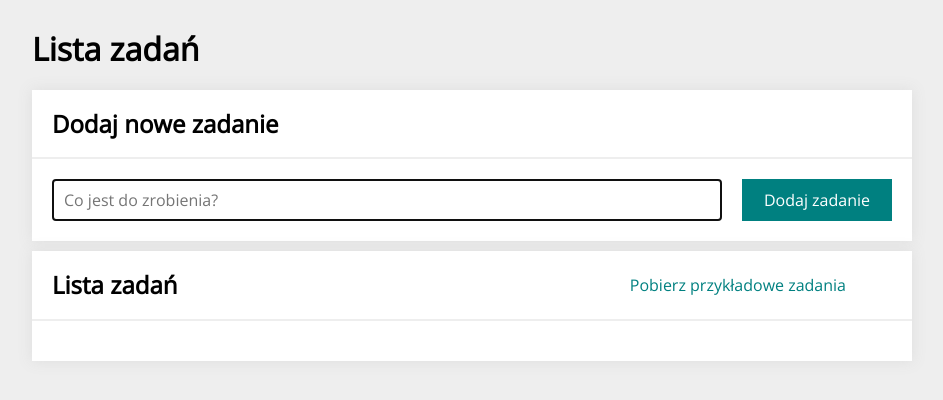
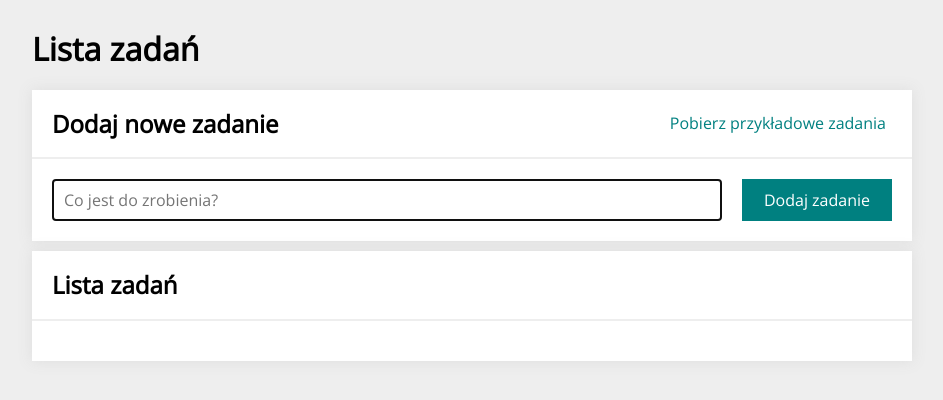
Before and after one commit to maxFadet/todos-list-react, a React (Create React App) app: page / in a window 1280 px wide. Shown: the top 400 px of the page, without its empty margins (168-1111 px from the left). Built offline with nearby package versions, Linux system fonts and the light colour scheme.

Commit message:
Created two separate button components in the Buttons folder for managing tasks

```diff
--- /dev/null
+++ b/src/features/tasks/Buttons/ShowExampleTasksButton/index.js
@@ -0,0 +1,15 @@
+import { useDispatch } from "react-redux";
+import { Button } from "../styled";
+import { fetchExampleTasks } from "../../tasksSlice";
+
+const ShowExampleTasksButton = () => {
+    const dispatch = useDispatch();
+
+    return (
+        <Button onClick={() => dispatch(fetchExampleTasks())}>
+            Pobierz przykładowe zadania
+        </Button>
+    )
+};
+
+export default ShowExampleTasksButton;
--- a/src/features/tasks/Buttons/index.js
+++ b/src/features/tasks/Buttons/TaskButtonsControlPanel/index.js
@@ -1,15 +1,14 @@
 import { useSelector, useDispatch } from "react-redux";
-import { Panel, Button } from "./styled";
+import { Panel, Button } from "../styled";
 import {
     selectTasksNotEmpty,
     selectAllTasksDone,
     selectHideDone,
     toggleHideDone,
     setAllDone,
-    fetchExampleTasks
-} from "../tasksSlice";
+} from "../../tasksSlice";
 
-const Buttons = () => {
+const TaskButtonsControlPanel = () => {
     const hideDone = useSelector(selectHideDone);
     const isAllTasksDone = useSelector(selectAllTasksDone);
     const tasksNotEmpty = useSelector(selectTasksNotEmpty);
@@ -17,9 +16,6 @@ const Buttons = () => {
 
     return (
         <Panel>
-            <Button onClick={() => dispatch(fetchExampleTasks())}>
-                Pobierz przykładowe zadania
-            </Button>
             {tasksNotEmpty && (
                 <>
                     <Button onClick={() => dispatch(toggleHideDone())}>
@@ -37,4 +33,4 @@ const Buttons = () => {
     );
 };
 
-export default Buttons;
+export default TaskButtonsControlPanel;
--- a/src/features/tasks/Tasks.js
+++ b/src/features/tasks/Tasks.js
@@ -1,6 +1,7 @@
 import Form from "./Form";
 import TaskList from "./TaskList";
-import Buttons from "./Buttons";
+import TaskButtonsControlPanel from "./Buttons/TaskButtonsControlPanel";
+import ShowExampleTasksButton from "./Buttons/ShowExampleTasksButton";
 import Section from "../../common/Section";
 import Header from "../../common/Header";
 import Container from "../../common/Container";
@@ -13,12 +14,13 @@ function Tasks() {
       <Section
         title="Dodaj nowe zadanie"
         body={<Form />}
+        extraHeadercontent={<ShowExampleTasksButton />}
       />
 
       <Section
         title="Lista zadań"
-        body={<TaskList/>}
-        extraHeadercontent={<Buttons/>}
+        body={<TaskList />}
+        extraHeadercontent={<TaskButtonsControlPanel />}
       />
     </Container>
   );
```
